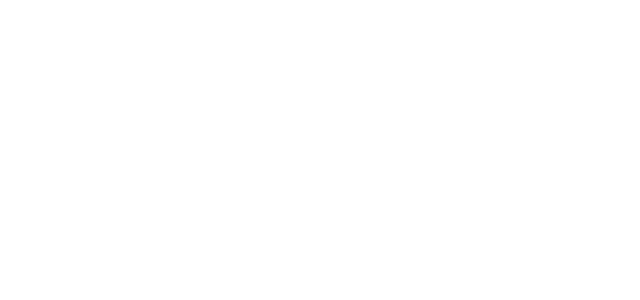
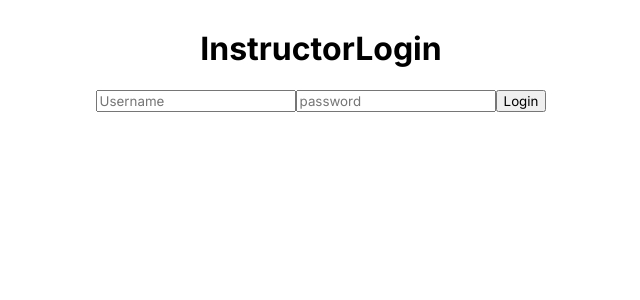
Before and after one commit to KentoBaguetti/cournot-game, a React (Vite) app in the folder frontend-test/: page /login in a window 1280 px wide. Before the commit this address had no page. Shown: the top 300 px of the page, without its empty margins (319-959 px from the left). Built offline with nearby package versions, Linux system fonts and the light colour scheme.

Commit message:
better frontend flow + start making user maps on the server side

```diff
--- a/frontend-test/src/App.tsx
+++ b/frontend-test/src/App.tsx
@@ -6,6 +6,7 @@ import StudentJoin from "./pages/StudentJoin";
 import InstructorJoin from "./pages/InstructorJoin";
 import InstructorDashboard from "./pages/InstructorDashboard";
 import StudentGamePage from "./pages/StudentGamePage";
+import InstructorLogin from "./pages/InstructorLogin";
 
 function App() {
   // const [message, setMessage] = useState("");
@@ -58,7 +59,16 @@ function App() {
       <Routes>
         <Route path="/" element={<Home />} />
         <Route path="/student" element={<StudentJoin />} />
-        <Route path="/instructor" element={<InstructorJoin />} />
+        <Route path="/login" element={<InstructorLogin />} />
+
+        <Route
+          path="/instructor"
+          element={
+            <SocketProvider>
+              <InstructorJoin />
+            </SocketProvider>
+          }
+        />
 
         <Route
           path="/instructorDashboard"
@@ -67,9 +77,7 @@ function App() {
               <InstructorDashboard />
             </SocketProvider>
           }
-        >
-          <Route path="test" />
-        </Route>
+        />
 
         <Route
           path="/studentGame"
@@ -78,9 +86,7 @@ function App() {
               <StudentGamePage />
             </SocketProvider>
           }
-        >
-          <Route path="test" />
-        </Route>
+        />
       </Routes>
       {/* <p className="">Test page</p>
       <p>{message}</p>
--- a/frontend-test/src/pages/Home.tsx
+++ b/frontend-test/src/pages/Home.tsx
@@ -15,7 +15,7 @@ export default function Home() {
 
   const instructorSubmit = (e: React.FormEvent<HTMLFormElement>) => {
     e.preventDefault();
-    navigate("/instructor");
+    navigate("/login");
   };
 
   return (
--- a/frontend-test/src/pages/InstructorJoin.tsx
+++ b/frontend-test/src/pages/InstructorJoin.tsx
@@ -2,6 +2,7 @@ import React, { useState, useEffect } from "react";
 import { generateJoinCode } from "../utils";
 import { useSocket } from "../socket";
 import { useNavigate } from "react-router-dom";
+import axios from "axios";
 
 export default function InstructorJoin() {
   const socket = useSocket();
@@ -17,9 +18,23 @@ export default function InstructorJoin() {
     setJoinCode(generateJoinCode());
   };
 
-  const handleCreateGame = (e: React.FormEvent<HTMLFormElement>) => {
+  const handleCreateGame = async (e: React.FormEvent<HTMLFormElement>) => {
     e.preventDefault();
 
+    let token = localStorage.getItem("jwt") || null;
+
+    if (!token) {
+      const response = await axios.post("http://localhost:3001/setToken", {
+        userId: socket?.id,
+        username: "TempInstructor",
+        room: joinCode,
+      });
+
+      token = response.data.token;
+    }
+
+    localStorage.setItem("jwt", token ?? "");
+    console.log(joinCode);
     socket?.emit("game:create", { roomId: joinCode, gameType: "testgame" });
 
     navigate("/instructorDashboard");
--- /dev/null
+++ b/frontend-test/src/pages/InstructorLogin.tsx
@@ -0,0 +1,59 @@
+import React, { useState, useRef } from "react";
+import { useNavigate } from "react-router-dom";
+import axios from "axios";
+
+export default function InstructorLogin() {
+  const navigate = useNavigate();
+  const [username, setUsername] = useState("");
+  const [password, setPassword] = useState("");
+  const usernameRef = useRef<HTMLInputElement>(null);
+  const passwordRef = useRef<HTMLInputElement>(null);
+
+  const handleLogin = async (e: React.FormEvent<HTMLFormElement>) => {
+    e.preventDefault();
+
+    const usernameValue = usernameRef.current ? usernameRef.current.value : "";
+    const passwordValue = passwordRef.current ? passwordRef.current.value : "";
+
+    setUsername(usernameValue);
+    setPassword(passwordValue);
+
+    let token = localStorage.getItem("jwt") || null;
+
+    if (!token) {
+      const response = await axios.post("http://localhost:3001/setToken", {
+        username: usernameValue,
+      });
+      token = response.data.token;
+    }
+
+    localStorage.setItem("jwt", token ?? "");
+
+    navigate("/instructor");
+  };
+
+  return (
+    <div className="flex flex-col justify-center items-center">
+      <h1>InstructorLogin</h1>
+      <div>
+        <form onSubmit={handleLogin}>
+          <input
+            type="text"
+            placeholder="Username"
+            ref={usernameRef}
+            value={username}
+            onChange={(e) => setUsername(e.target.value)}
+          />
+          <input
+            type="password"
+            placeholder="password"
+            ref={passwordRef}
+            value={password}
+            onChange={(e) => setPassword(e.target.value)}
+          />
+          <button type="submit">Login</button>
+        </form>
+      </div>
+    </div>
+  );
+}
--- a/frontend-test/src/pages/StudentJoin.tsx
+++ b/frontend-test/src/pages/StudentJoin.tsx
@@ -28,9 +28,7 @@ export default function StudentJoin() {
 
     if (!token) {
       const response = await axios.post("http://localhost:3001/setToken", {
-        userId: socket?.id,
         username: usernameValue,
-        room: codeValue,
       });
 
       token = response.data.token;
```
Also changed, not shown: 2 other files (tests, documents, lock files or other folders).
